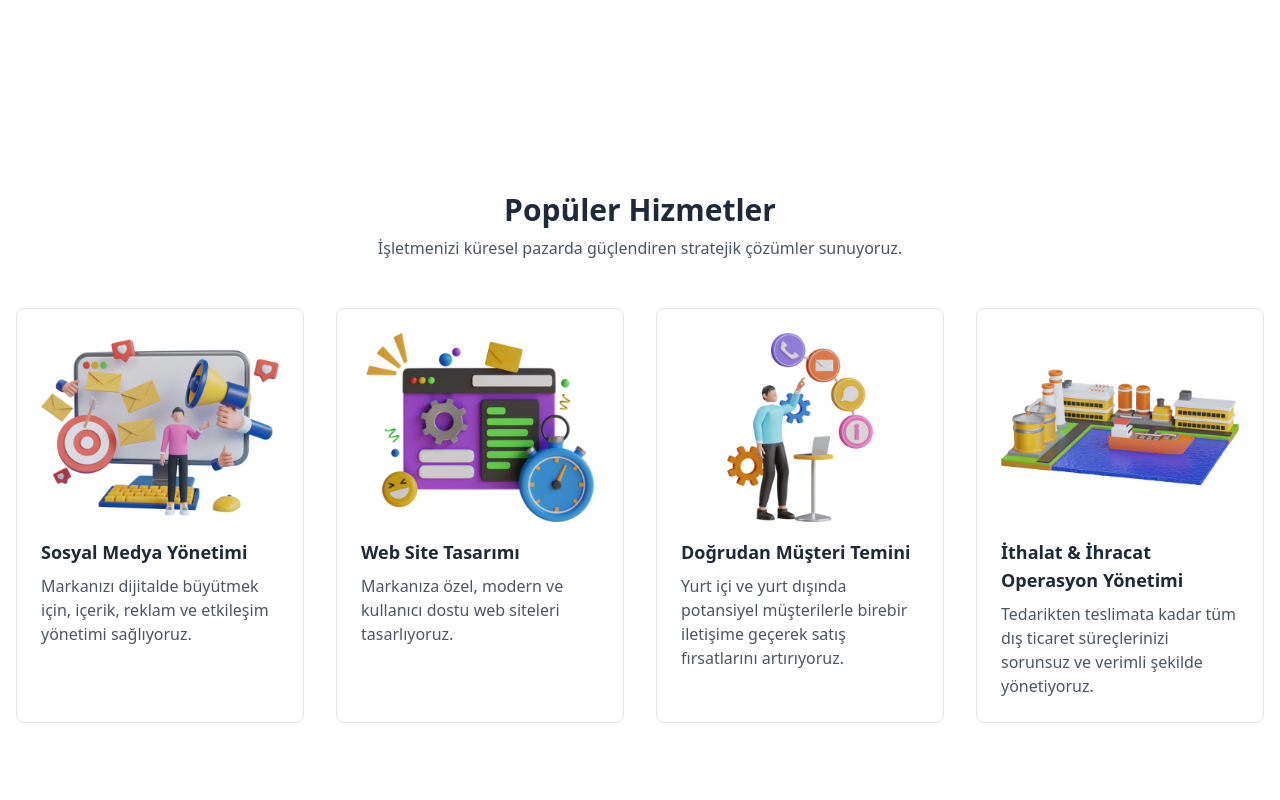
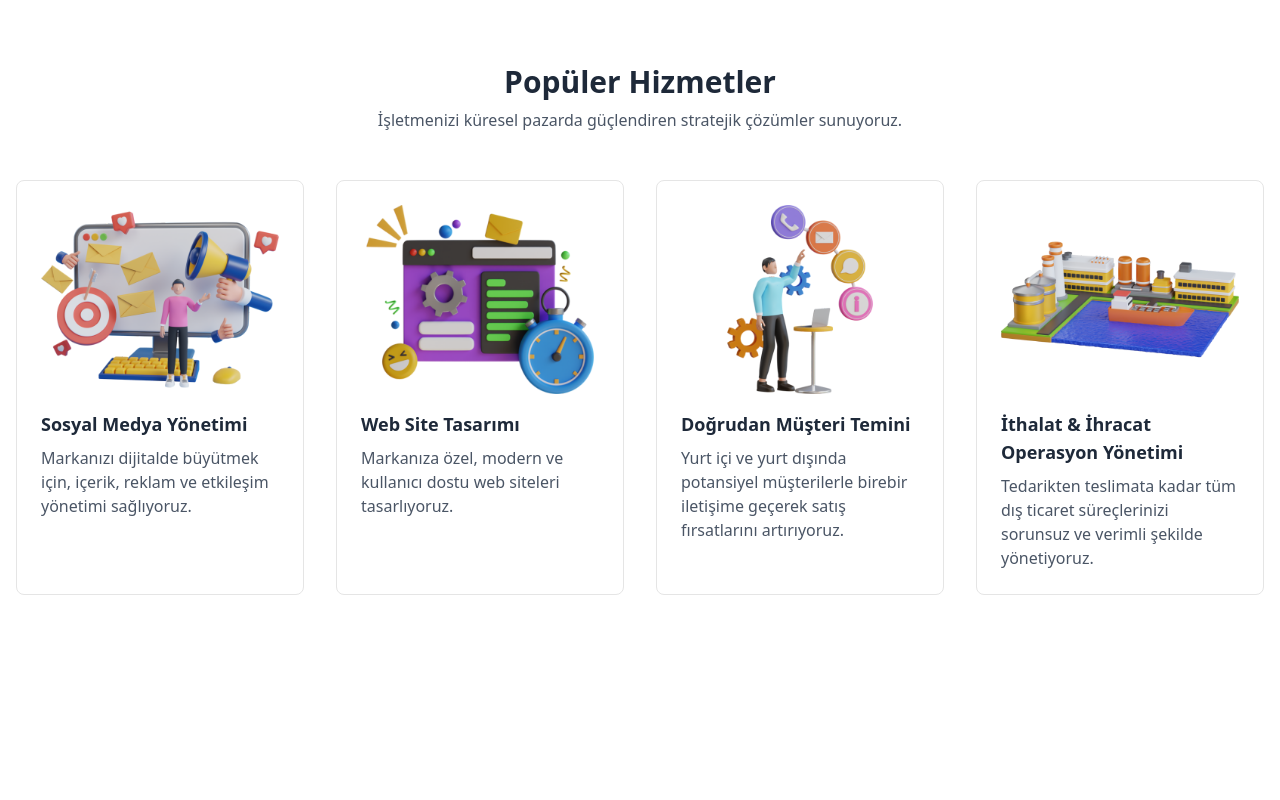
Before and after one commit to poyrazavsever/arc_foreign_trade, a Next.js app: page /services in a window 1280 px wide. Shown: the top 800 px of the page. Built offline with nearby package versions, Linux system fonts and the light colour scheme.

Commit message:
fix: deleted margin top atr for wix

```diff
--- a/components/About/MainSection.jsx
+++ b/components/About/MainSection.jsx
@@ -2,7 +2,7 @@ import React from 'react'
 
 const MainSection = () => {
   return (
-    <div className="bg-white py-16 mt-24 md:mt-36">
+    <div className="bg-white py-16">
       <div className="container mx-auto px-4">
         <div className="grid grid-cols-1 md:grid-cols-2 gap-8">
           {/* Sol Bölüm: Bizi Tanıyın */}
--- a/components/Home/HeroSection.jsx
+++ b/components/Home/HeroSection.jsx
@@ -13,7 +13,7 @@ const HeroSection = () => {
   ];
 
   return (
-    <div className="relative h-[700px] mt-24 mb-42 md:mb-24">
+    <div className="relative h-[700px] mb-42 md:mb-24">
       {/* Slider Bölümü */}
       <Swiper
         modules={[EffectFade, Autoplay]}
--- a/components/Services/Populars.jsx
+++ b/components/Services/Populars.jsx
@@ -30,7 +30,7 @@ const services = [
 
 const Populars = () => {
   return (
-    <div className="bg-white py-48">
+    <div className="bg-white pb-48">
       <div className="container mx-auto px-4">
         <div className="text-center mb-12">
           <h2 className="text-3xl font-bold text-gray-800 mb-2">Popüler Hizmetler</h2>
--- a/pages/ai-assistant.js
+++ b/pages/ai-assistant.js
@@ -149,7 +149,7 @@ const AiAssistant = () => {
       <link rel="icon" href="/favicon.ico" />
     </Head>
 
-    <div className="max-w-3xl mx-auto p-8 border border-neutral-200 rounded-xl mt-48 bg-white shadow-lg">
+    <div className="max-w-3xl mx-auto p-8 border border-neutral-200 rounded-xl bg-white shadow-lg mt-16">
       <div className="flex flex-col items-start gap-2 mb-6">
         <h1 className="text-3xl font-bold text-left text-primary">Dijital Danışman</h1>
         <p className="text-neutral-500">Yapay zeka destekli danışmanımıza hoş geldiniz! Burada bilgilerini gir ve anında geri dönüş al. Şirketinde nelerin eksik olduğunu ve bu eksikliği nasıl giderebileceğini öğren.</p>
--- a/pages/references.js
+++ b/pages/references.js
@@ -35,7 +35,7 @@ const References = () => {
         <link rel="icon" href="/favicon.ico" />
       </Head>
 
-      <main className='mt-48'>
+      <main>
         { /*<Testimonials />*/ }
         <Company />
       </main>
--- a/pages/services.js
+++ b/pages/services.js
@@ -49,7 +49,7 @@ const Services = () => {
         <link rel="icon" href="/favicon.ico" />
       </Head>
 
-      <main>
+      <main className='mt-16'>
           <Populars />
           <Dijital />
           <Marketing />
```
